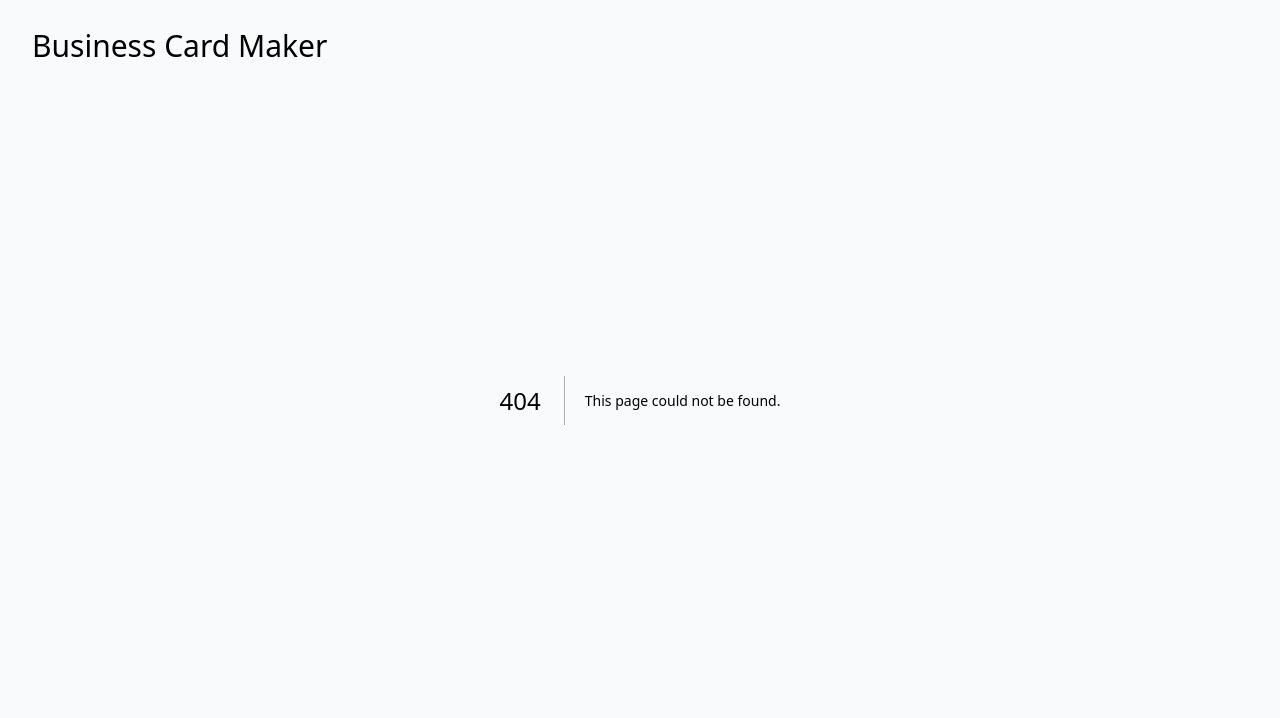
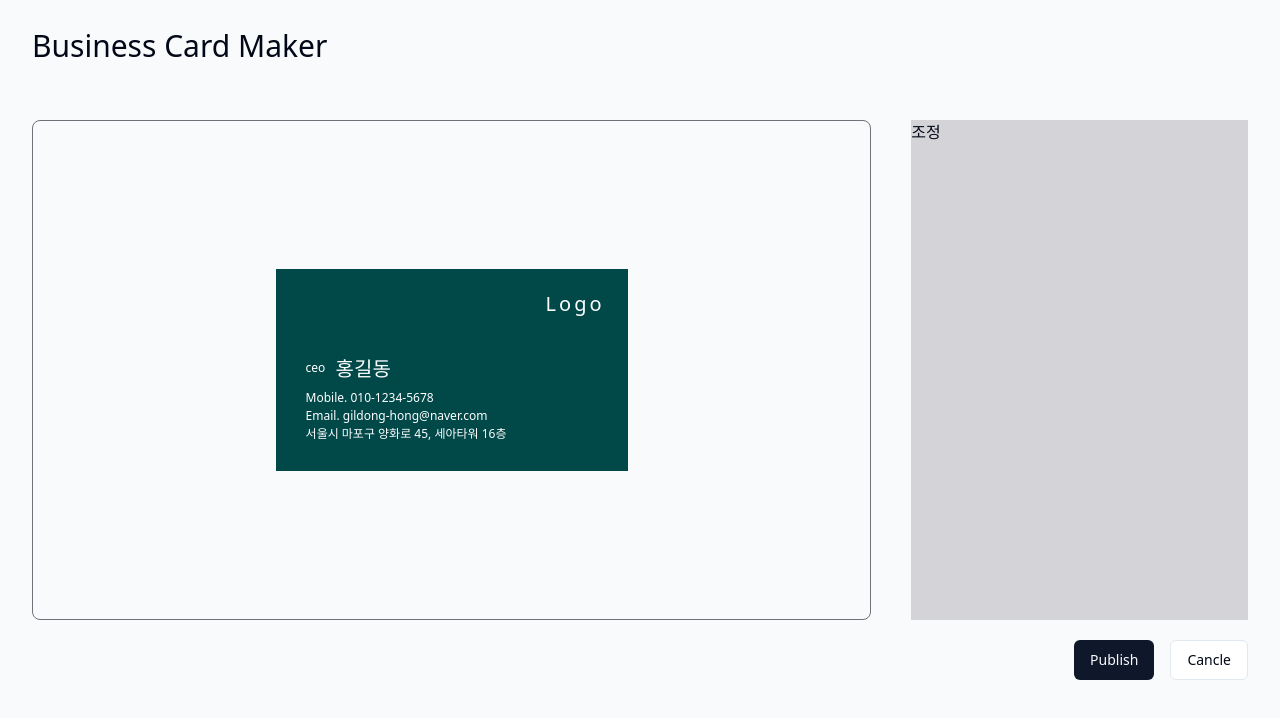
Before and after one commit to ckstn0777/business-card-maker, a Next.js app: page /template/1 in a window 1280 px wide. Before the commit this address had no page. Shown: the top 718 px of the page. Built offline with nearby package versions, Linux system fonts and the light colour scheme.

Commit message:
feat: vercel/og 테스트 및 대략적인 로직 정의

```diff
--- a/package.json
+++ b/package.json
@@ -9,9 +9,11 @@
     "lint": "next lint"
   },
   "dependencies": {
+    "@radix-ui/react-slot": "^1.0.2",
     "@types/node": "20.4.5",
     "@types/react": "18.2.17",
     "@types/react-dom": "18.2.7",
+    "@vercel/og": "^0.5.9",
     "autoprefixer": "10.4.14",
     "class-variance-authority": "^0.7.0",
     "clsx": "^2.0.0",
--- /dev/null
+++ b/src/app/api/business-card/[id]/route.tsx
@@ -0,0 +1,19 @@
+import path from "path";
+import { readFile } from "fs/promises";
+import { NextResponse } from "next/server";
+
+export async function GET(req: Request) {
+  const { pathname } = new URL(req.url);
+  const [, id] = pathname.match(/^\/api\/business-card\/([^\/]+)/) || [];
+
+  if (!id) {
+    return new Response("Not Found", { status: 404 });
+  }
+
+  //Find the absolute path of the json directory
+  const jsonDirectory = path.join(process.cwd(), "src", "data");
+  //Read the json data file data.json
+  const fileContents = await readFile(jsonDirectory + "/template.json", "utf8");
+
+  return NextResponse.json(fileContents);
+}
--- /dev/null
+++ b/src/app/api/og/route.tsx
@@ -0,0 +1,26 @@
+import { ImageResponse } from "@vercel/og";
+
+export const runtime = "edge";
+
+export async function GET() {
+  try {
+    const res = await fetch(`http://localhost:3001/api/business-card/1`);
+    const data = await res.json();
+
+    const businessCard = JSON.parse(data);
+    console.log(businessCard);
+
+    return new ImageResponse(
+      <div className="bg-[#014849]">My First OG Image</div>,
+      {
+        width: businessCard.width,
+        height: businessCard.height,
+      }
+    );
+  } catch (error) {
+    console.error(error);
+    return new Response(`Failed to generate the image`, {
+      status: 500,
+    });
+  }
+}
--- a/src/app/page.tsx
+++ b/src/app/page.tsx
@@ -9,24 +9,26 @@ export default function Home() {
 
       <div className="w-full grid grid-cols-1 sm:grid-cols-2 lg:grid-cols-3 grid-rows-1 gap-[80px]">
         <div className="bg-[#014849] aspect-[1.74/1] relative">
-          <div className="w-fit h-fit absolute inset-0 translate-x-[280px] translate-y-[20px]">
-            <p className="text-white text-[20px]">Logo</p>
+          <div className="w-fit h-fit absolute inset-0 translate-x-[270px] translate-y-[20px]">
+            <p className="text-white text-[20px] tracking-[3px]">Logo</p>
           </div>
 
-          <div className="w-fit h-fit absolute inset-0 translate-x-[30px] translate-y-[100px]">
+          <div className="w-fit h-fit absolute inset-0 translate-x-[30px] translate-y-[90px]">
             <p className="text-white text-[12px]">ceo</p>
           </div>
 
-          <div className="w-fit h-fit absolute inset-0 translate-x-[60px] translate-y-[95px]">
+          <div className="w-fit h-fit absolute inset-0 translate-x-[60px] translate-y-[85px]">
             <p className="text-white text-[20px]">홍길동</p>
           </div>
 
-          <div className="w-fit h-fit absolute inset-0 translate-x-[30px] translate-y-[130px]">
-            <p className="text-white text-[12px]">Mobile. 010-1234-5678</p>
-            <p className="text-white text-[12px]">
+          <div className="w-fit h-fit absolute inset-0 translate-x-[30px] translate-y-[120px]">
+            <p className="text-white text-[12px] leading-[18px]">
+              Mobile. 010-1234-5678
+            </p>
+            <p className="text-white text-[12px] leading-[18px]">
               Email. gildong-hong@naver.com
             </p>
-            <p className="text-white text-[12px]">
+            <p className="text-white text-[12px] leading-[18px]">
               서울시 마포구 양화로 45, 세아타워 16층
             </p>
           </div>
--- /dev/null
+++ b/src/app/template/[id]/page.tsx
@@ -0,0 +1,22 @@
+import BuisnessCardMaker from "@/components/BusinessCardMaker";
+import { Button } from "@/components/ui/Button";
+
+interface PageProps {
+  params: {
+    id: string;
+  };
+}
+export default function Page({ params }: PageProps) {
+  const { id } = params;
+
+  return (
+    <div className="py-[120px] h-full flex flex-col gap-5">
+      <BuisnessCardMaker />
+
+      <div className="flex justify-end gap-4">
+        <Button>Publish</Button>
+        <Button variant="outline">Cancle</Button>
+      </div>
+    </div>
+  );
+}
--- /dev/null
+++ b/src/components/BusinessCard.tsx
@@ -0,0 +1,29 @@
+export default function BusinessCard() {
+  return (
+    <div className="bg-[#014849] aspect-[1.74/1] relative w-[352px] h-[202px]">
+      <div className="w-fit h-fit absolute inset-0 translate-x-[270px] translate-y-[20px]">
+        <p className="text-white text-[20px] tracking-[3px]">Logo</p>
+      </div>
+
+      <div className="w-fit h-fit absolute inset-0 translate-x-[30px] translate-y-[90px]">
+        <p className="text-white text-[12px]">ceo</p>
+      </div>
+
+      <div className="w-fit h-fit absolute inset-0 translate-x-[60px] translate-y-[85px]">
+        <p className="text-white text-[20px]">홍길동</p>
+      </div>
+
+      <div className="w-fit h-fit absolute inset-0 translate-x-[30px] translate-y-[120px]">
+        <p className="text-white text-[12px] leading-[18px]">
+          Mobile. 010-1234-5678
+        </p>
+        <p className="text-white text-[12px] leading-[18px]">
+          Email. gildong-hong@naver.com
+        </p>
+        <p className="text-white text-[12px] leading-[18px]">
+          서울시 마포구 양화로 45, 세아타워 16층
+        </p>
+      </div>
+    </div>
+  );
+}
--- /dev/null
+++ b/src/components/BusinessCardMaker.tsx
@@ -0,0 +1,11 @@
+import MakerBoard from "./MakerBoard";
+
+export default function BuisnessCardMaker() {
+  return (
+    <div className="flex-1 grid grid-cols-10 gap-10">
+      <MakerBoard />
+
+      <div className="col-span-3 bg-zinc-300">조정</div>
+    </div>
+  );
+}
--- /dev/null
+++ b/src/components/MakerBoard.tsx
@@ -0,0 +1,9 @@
+import BusinessCard from "./BusinessCard";
+
+export default function MakerBoard() {
+  return (
+    <div className="col-span-7 border border-zinc-500 rounded-lg flex justify-center items-center">
+      <BusinessCard />
+    </div>
+  );
+}
--- /dev/null
+++ b/src/components/ui/Button.tsx
@@ -0,0 +1,56 @@
+import * as React from "react"
+import { Slot } from "@radix-ui/react-slot"
+import { cva, type VariantProps } from "class-variance-authority"
+
+import { cn } from "@/lib/utils"
+
+const buttonVariants = cva(
+  "inline-flex items-center justify-center rounded-md text-sm font-medium ring-offset-background transition-colors focus-visible:outline-none focus-visible:ring-2 focus-visible:ring-ring focus-visible:ring-offset-2 disabled:pointer-events-none disabled:opacity-50",
+  {
+    variants: {
+      variant: {
+        default: "bg-primary text-primary-foreground hover:bg-primary/90",
+        destructive:
+          "bg-destructive text-destructive-foreground hover:bg-destructive/90",
+        outline:
+          "border border-input bg-background hover:bg-accent hover:text-accent-foreground",
+        secondary:
+          "bg-secondary text-secondary-foreground hover:bg-secondary/80",
+        ghost: "hover:bg-accent hover:text-accent-foreground",
+        link: "text-primary underline-offset-4 hover:underline",
+      },
+      size: {
+        default: "h-10 px-4 py-2",
+        sm: "h-9 rounded-md px-3",
+        lg: "h-11 rounded-md px-8",
+        icon: "h-10 w-10",
+      },
+    },
+    defaultVariants: {
+      variant: "default",
+      size: "default",
+    },
+  }
+)
+
+export interface ButtonProps
+  extends React.ButtonHTMLAttributes<HTMLButtonElement>,
+    VariantProps<typeof buttonVariants> {
+  asChild?: boolean
+}
+
+const Button = React.forwardRef<HTMLButtonElement, ButtonProps>(
+  ({ className, variant, size, asChild = false, ...props }, ref) => {
+    const Comp = asChild ? Slot : "button"
+    return (
+      <Comp
+        className={cn(buttonVariants({ variant, size, className }))}
+        ref={ref}
+        {...props}
+      />
+    )
+  }
+)
+Button.displayName = "Button"
+
+export { Button, buttonVariants }
--- /dev/null
+++ b/src/data/template.json
@@ -0,0 +1,6 @@
+{
+  "id": "1",
+  "width": 352,
+  "height": 202,
+  "backgroundColor": "#000000"
+}
```
Also changed, not shown: src/app/robots.txt (added), 1 other file (tests, documents, lock files or other folders).
